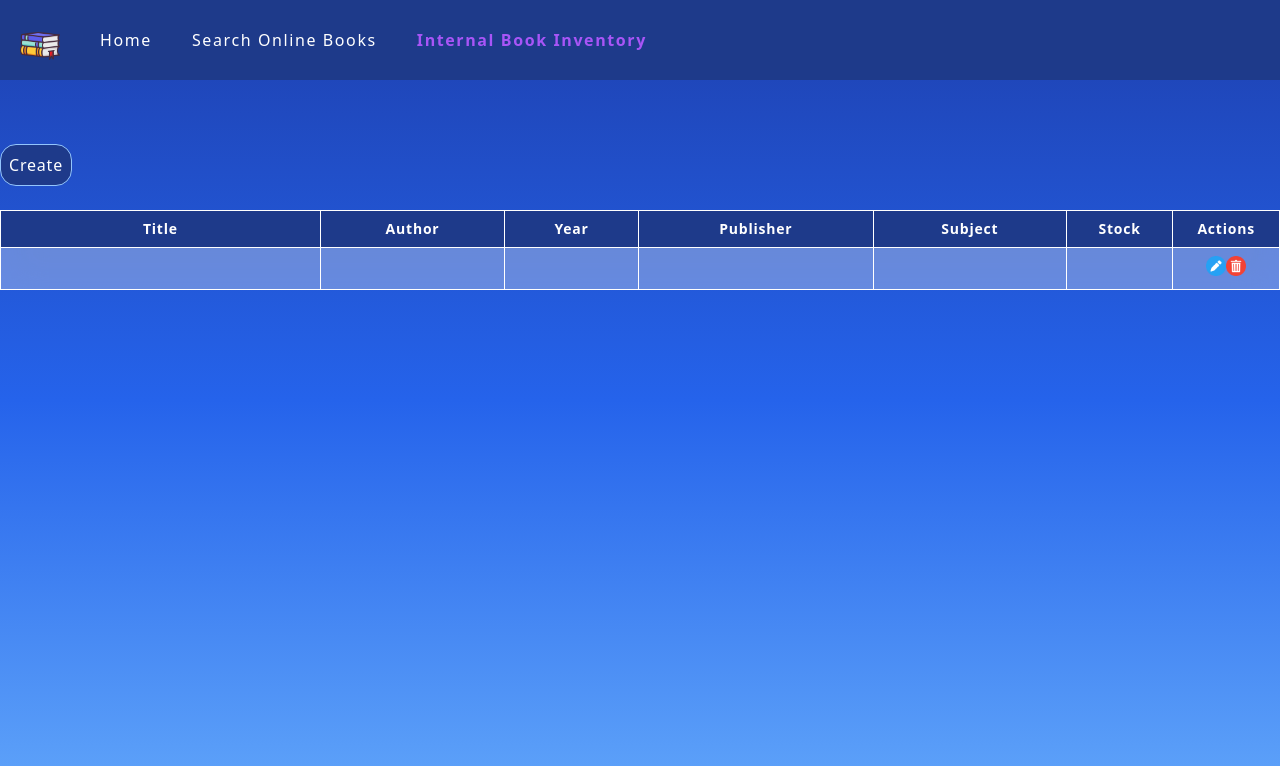
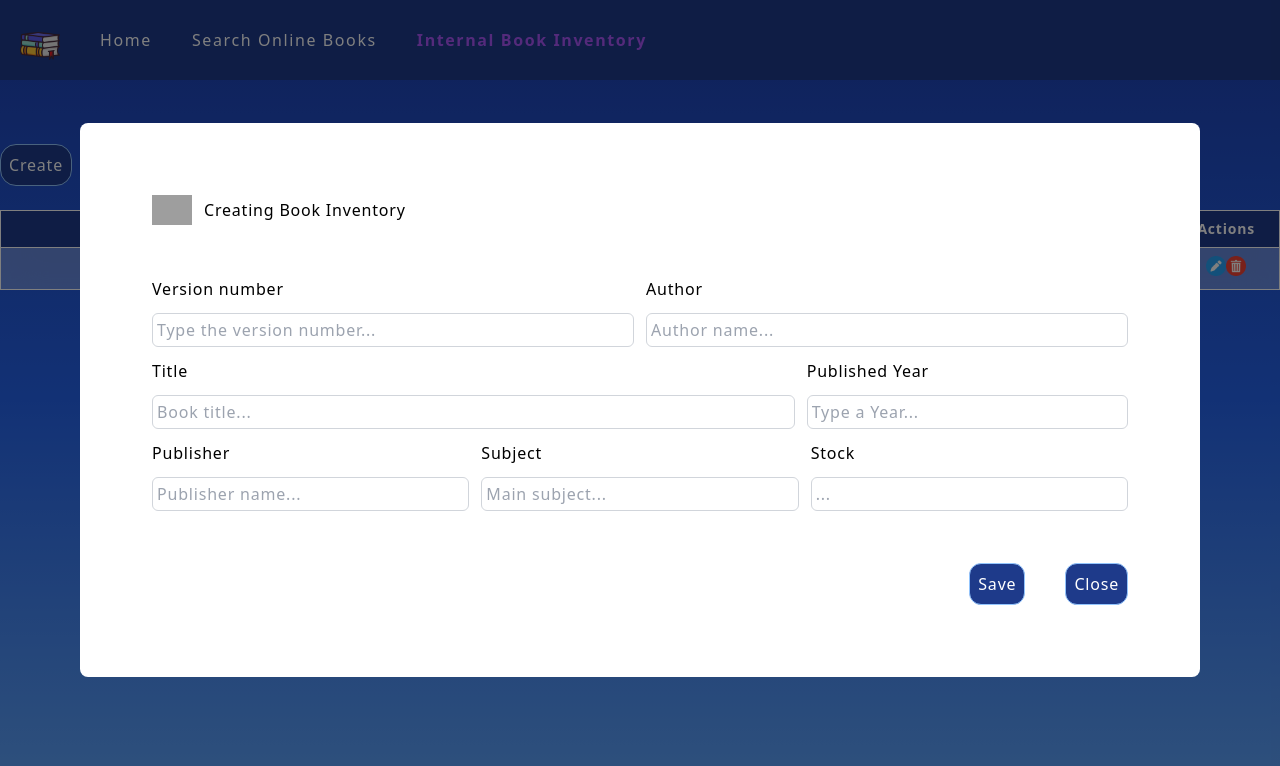
Before and after one commit to estebanCastaneira/wtti_front, a React (Vite) app: page /inventory in a window 1280 px wide. Both pictures are taken after a click on the button "Create". Shown: the top 766 px of the page. Built offline with nearby package versions, Linux system fonts and the light colour scheme; grey boxes are pictures that could not be loaded.

Commit message:
Add CreateForm install React-hook-form

```diff
--- a/package.json
+++ b/package.json
@@ -14,6 +14,7 @@
     "axios": "^1.7.9",
     "react": "^18.3.1",
     "react-dom": "^18.3.1",
+    "react-hook-form": "^7.54.2",
     "react-redux": "^9.2.0",
     "react-router-dom": "^7.1.1",
     "redux": "^5.0.1",
--- /dev/null
+++ b/src/components/forms/CreateForm.jsx
@@ -0,0 +1,150 @@
+import { storeLocalData } from "../../redux_config/localDataSlice"
+import { useDispatch } from "react-redux"
+import { useForm } from "react-hook-form"
+function CreateForm({ open, setToCreate }) {
+  const { register, handleSubmit } = useForm()
+  const dispatch = useDispatch()
+
+  const onSubmit = (data) => {
+    dispatch(storeLocalData(data))
+    setToCreate(!open)
+  }
+
+  return (
+    open && (
+      <div className="fixed inset-0 bg-black bg-opacity-50 flex justify-center items-center text-black">
+        <div className="bg-white p-10 rounded-lg w-full m-20">
+          <form
+            className="p-8 flex flex-col gap-3 rounded-lg"
+            onSubmit={handleSubmit(onSubmit)}
+          >
+            <div className="flex items-center gap-3 mb-10">
+              <img src="/icons/info.png" alt="info icon png" className="w-10" />
+              <h2>Creating Book Inventory</h2>
+            </div>
+            <fieldset className="flex gap-3">
+              <div className="flex flex-col gap-3 w-1/2">
+                <label htmlFor="_version_">Version number</label>
+                <input
+                  id="_version_"
+                  {...register("_version_", {
+                    required: "Version number is required",
+                    min: 0,
+                  })}
+                  type="number"
+                  min={0}
+                  placeholder="Type the version number..."
+                  className="no-arrows border border-gray-300 p-1 rounded-md"
+                />
+              </div>
+              {/* closing input */}
+              <div className="flex flex-col gap-3 w-1/2">
+                <label htmlFor="author_name">Author</label>
+                <input
+                  id="author_name"
+                  {...register("author_name", {
+                    required: "Author name is required",
+                  })}
+                  type="text"
+                  placeholder="Author name..."
+                  className="border border-gray-300 p-1 rounded-md"
+                />
+              </div>
+              {/* closing input */}
+            </fieldset>
+            {/* Input group end */}
+            <fieldset className="flex gap-3">
+              <div className="flex flex-col gap-3 w-8/12">
+                <label htmlFor="title">Title</label>
+                <input
+                  id="title"
+                  {...register("title", {
+                    required: "Book title is required",
+                  })}
+                  type="text"
+                  placeholder="Book title..."
+                  className="border border-gray-300 p-1 rounded-md"
+                />
+              </div>
+              {/* closing input */}
+              <div className="flex flex-col gap-3 w-4/12">
+                <label htmlFor="first_publish_year">Published Year</label>
+                <input
+                  id="first_published_year"
+                  {...register("first_publish_year", {
+                    required: "Published year is required",
+                    min: 0,
+                  })}
+                  type="number"
+                  placeholder="Type a Year..."
+                  className="no-arrows border border-gray-300 p-1 rounded-md"
+                />
+              </div>
+              {/* closing input */}
+            </fieldset>
+            {/* Input group end */}
+            <fieldset className="flex flex-wrap lg:flex-nowrap gap-3">
+              <div className="flex flex-col gap-3 w-4/12">
+                <label htmlFor="publisher">Publisher</label>
+                <input
+                  id="publisher"
+                  {...register("publisher", {
+                    required: "Publisher is required",
+                  })}
+                  type="text"
+                  placeholder="Publisher name..."
+                  className="border border-gray-300 p-1 rounded-md"
+                />
+              </div>
+              {/* closing input */}
+              <div className="flex flex-col gap-3 w-4/12">
+                <label htmlFor="subject">Subject</label>
+                <input
+                  id="subject"
+                  {...register("subject", {
+                    required: "A Main Subject is required",
+                  })}
+                  type="text"
+                  placeholder="Main subject..."
+                  className="no-arrows border border-gray-300 p-1 rounded-md"
+                />
+              </div>
+              {/* closing input */}
+              <div className="flex flex-col gap-3 w-4/12">
+                <label htmlFor="stock">Stock</label>
+                <input
+                  id="stock"
+                  {...register("stock", {
+                    required: "Stock number is required",
+                    min: 1,
+                  })}
+                  type="number"
+                  placeholder="..."
+                  className="border border-gray-300 p-1 rounded-md"
+                />
+              </div>
+              {/* closing input */}
+            </fieldset>
+            {/* Input group end */}
+            <div className="flex gap-10 self-end mt-10">
+              <button
+                type="submit"
+                className="p-2 text-white bg-blue-900 border border-blue-300 rounded-xl relative active:top-1 active:left-1 hover:bg-purple-500"
+              >
+                Save
+              </button>
+              <button
+                className="p-2 text-white bg-blue-900 border border-blue-300 rounded-xl relative active:top-1 active:left-1 hover:bg-red-600"
+                onClick={() => setToCreate(!open)}
+              >
+                Close
+              </button>
+            </div>
+          </form>
+        </div>
+      </div>
+    )
+  )
+}
+
+export default CreateForm
--- a/src/components/pages/Inventory.jsx
+++ b/src/components/pages/Inventory.jsx
@@ -1,19 +1,30 @@
 import InventoryTable from "../InventoryTable"
 import { useSelector } from "react-redux"
+import { useState } from "react"
+import CreateForm from "../forms/CreateForm"
 
 function LocalTable() {
   const localData = useSelector((state) => state.localData)
+  const [toCreate, setToCreate] = useState(false)
+
+  const handleClickCreate = () => {
+    setToCreate(!toCreate)
+  }
 
   return (
     <div className="flex justify-center">
       <div className="container my-10">
         <div className="my-6">
-          <button className=" bg-blue-900 border border-blue-300 p-2 rounded-2xl hover:bg-purple-500 relative active:top-1 active:left-1">
+          <button
+            className=" bg-blue-900 border border-blue-300 p-2 rounded-2xl hover:bg-purple-500 relative active:top-1 active:left-1"
+            onClick={handleClickCreate}
+          >
             Create
           </button>
         </div>
         <InventoryTable data={localData} />
       </div>
+      <CreateForm open={toCreate} setToCreate={setToCreate} />
     </div>
   )
 }
--- a/src/redux_config/localDataSlice.js
+++ b/src/redux_config/localDataSlice.js
@@ -46,7 +46,7 @@ const localDataSlice = createSlice({
         author_name,
         first_publish_year,
         publisher,
-        subjetc,
+        subject,
         stock,
       } = action.payload
       const bookUpdate = {
@@ -55,7 +55,7 @@ const localDataSlice = createSlice({
         author_name,
         first_publish_year,
         publisher,
-        subjetc,
+        subject,
         stock,
       }
       return state.map((book) =>
```
Also changed, not shown: 1 other file (tests, documents, lock files or other folders).
